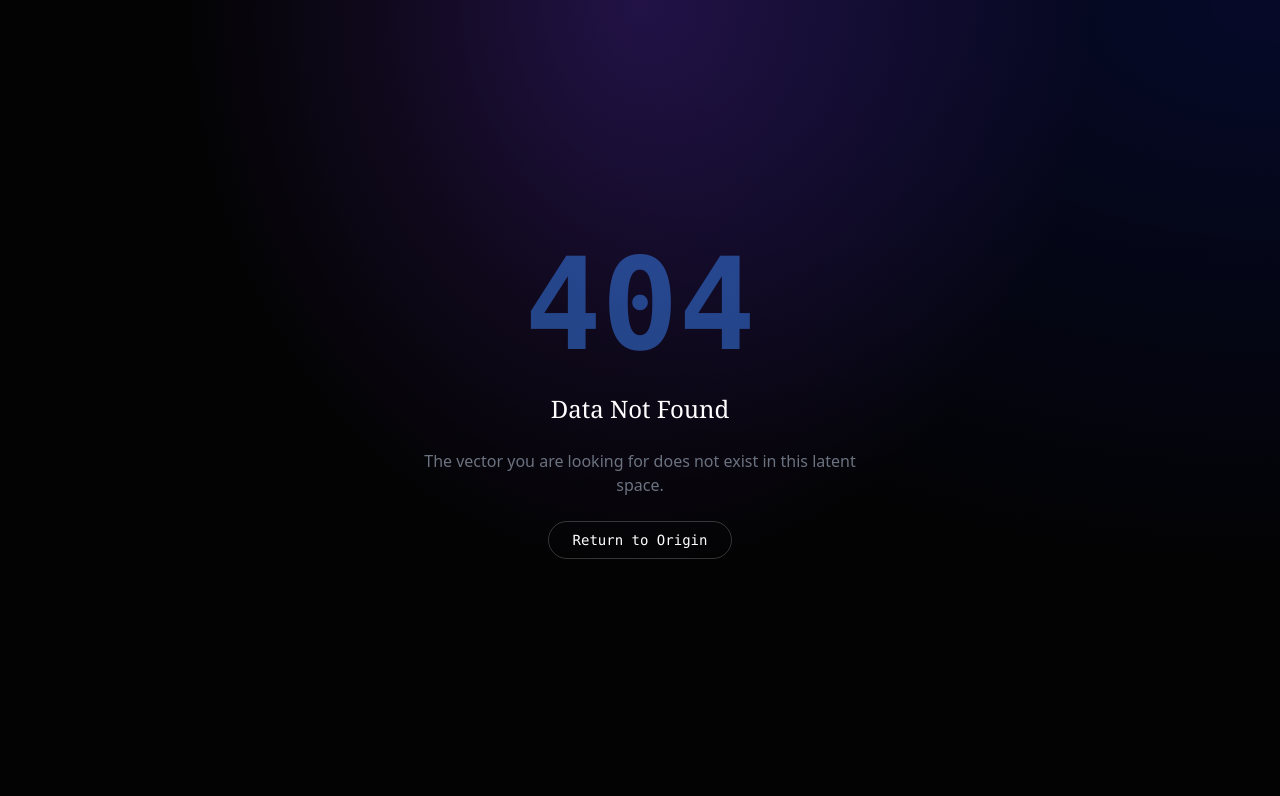
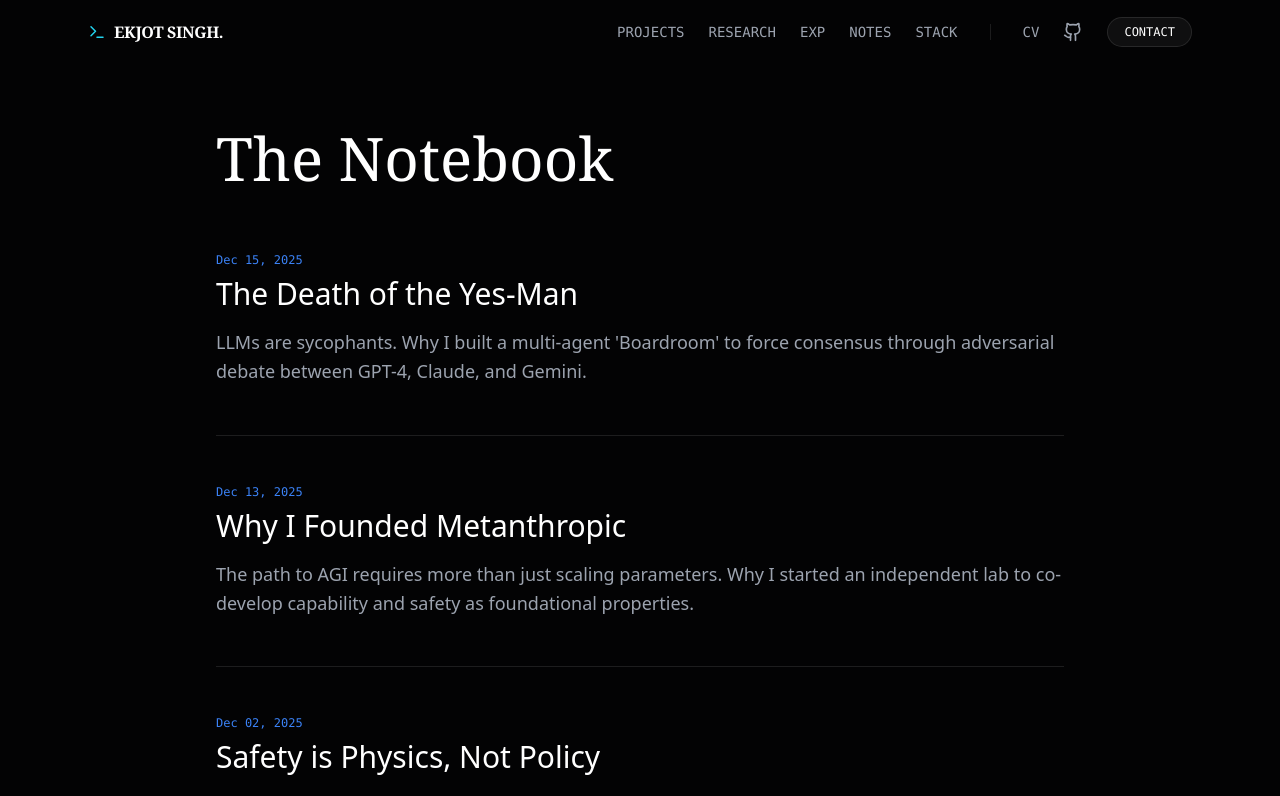
Before and after one commit to ekjotsinghmakhija/website, a Next.js app: page /blog in a window 1280 px wide. Before the commit this address had no page. Shown: the top 796 px of the page. Built offline with nearby package versions, Linux system fonts and the light colour scheme.

Commit message:
docs(src/app): added blog/page

```diff
--- /dev/null
+++ b/src/app/blog/page.tsx
@@ -0,0 +1,34 @@
+/* FILE: src/app/blog/page.tsx */
+import Navbar from '@/components/layout/Navbar';
+import Footer from '@/components/sections/Footer';
+import { BLOG_POSTS } from '@/lib/blog';
+import Link from 'next/link';
+import type { Metadata } from 'next';
+
+export const metadata: Metadata = {
+  title: "Notebook | Ekjot Singh",
+  description: "Thoughts, research notes, and architectural decisions.",
+};
+
+export default function BlogIndex() {
+  return (
+    <div className="min-h-screen bg-[#030304] text-white">
+      <Navbar />
+      <main className="pt-32 pb-24 max-w-4xl mx-auto px-4 sm:px-6">
+        <h1 className="text-4xl md:text-6xl font-serif mb-16">The Notebook</h1>
+        <div className="space-y-12">
+          {BLOG_POSTS.map(post => (
+            <Link key={post.slug} href={`/blog/${post.slug}`} className="block group border-b border-white/10 pb-12">
+              <span className="font-mono text-xs text-[#3B82F6] mb-2 block">{post.date}</span>
+              <h2 className="text-2xl md:text-3xl font-medium mb-4 group-hover:text-[#3B82F6] transition-colors">
+                {post.title}
+              </h2>
+              <p className="text-gray-400 text-lg leading-relaxed">{post.excerpt}</p>
+            </Link>
+          ))}
+        </div>
+      </main>
+      <Footer />
+    </div>
+  );
+}
```
